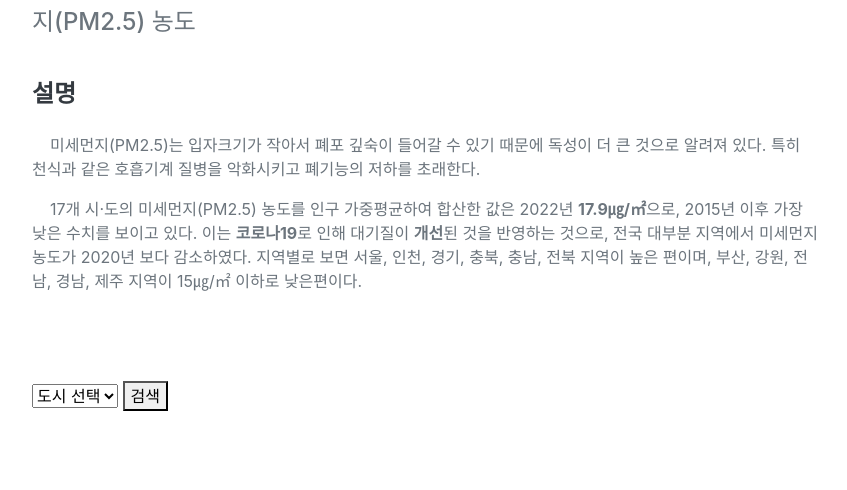
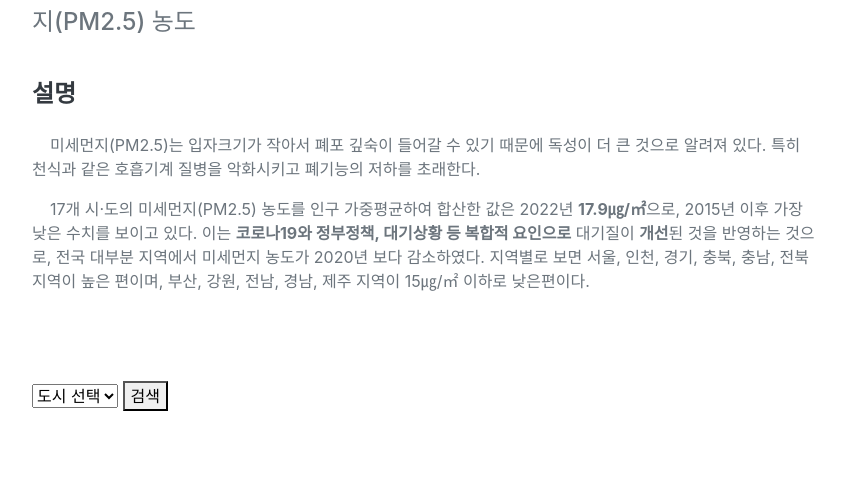
Before and after one commit to BAEEUNMANGDUCK/django-graph-plotly, a Django app: template django_plotly/core/templates/core/index.html in a window 1280 px wide. Shown: the part 1083-1573 px from the top of the page, without its empty margins (288-1135 px from the left). Run offline with Django 4.2, Linux system fonts and the light colour scheme; the template is opened without the code that fills it: values that come from a table or form of the project are taken from there, others are empty; data comes from the database, SQL or seed files in the repository; some libraries are stand-ins or nearby versions; some web fonts are replaced.

Commit message:
Update index.html

```diff
--- a/django_plotly/core/templates/core/index.html
+++ b/django_plotly/core/templates/core/index.html
@@ -84,7 +84,7 @@
                             <h4 class="mb-0">설명</h4>
                             <br>
                             <p>&nbsp;&nbsp;&nbsp;&nbsp;미세먼지(PM2.5)는 입자크기가 작아서 폐포 깊숙이 들어갈 수 있기 때문에 독성이 더 큰 것으로 알려져 있다. 특히 천식과 같은 호흡기계 질병을 악화시키고 폐기능의 저하를 초래한다.</p>
-                            <p>&nbsp;&nbsp;&nbsp;&nbsp;17개 시·도의 미세먼지(PM2.5) 농도를 인구 가중평균하여 합산한 값은 2022년 <strong>17.9㎍/㎡</strong>으로, 2015년 이후 가장 낮은 수치를 보이고 있다. 이는 <strong>코로나19</strong>로 인해 대기질이 <strong>개선</strong>된 것을 반영하는 것으로, 전국 대부분 지역에서 미세먼지 농도가 2020년 보다 감소하였다. 지역별로 보면 서울, 인천, 경기, 충북, 충남, 전북 지역이 높은 편이며, 부산, 강원, 전남, 경남, 제주 지역이 15㎍/㎡ 이하로 낮은편이다.</p>
+                            <p>&nbsp;&nbsp;&nbsp;&nbsp;17개 시·도의 미세먼지(PM2.5) 농도를 인구 가중평균하여 합산한 값은 2022년 <strong>17.9㎍/㎡</strong>으로, 2015년 이후 가장 낮은 수치를 보이고 있다. 이는 <strong>코로나19와 정부정책, 대기상황 등 복합적 요인으로</strong> 대기질이 <strong>개선</strong>된 것을 반영하는 것으로, 전국 대부분 지역에서 미세먼지 농도가 2020년 보다 감소하였다. 지역별로 보면 서울, 인천, 경기, 충북, 충남, 전북 지역이 높은 편이며, 부산, 강원, 전남, 경남, 제주 지역이 15㎍/㎡ 이하로 낮은편이다.</p>
                         </div>
                         <div class="flex-shrink-0"><span class="text-primary">2015 - 2022 통계</span></div>
                     </div>
```
